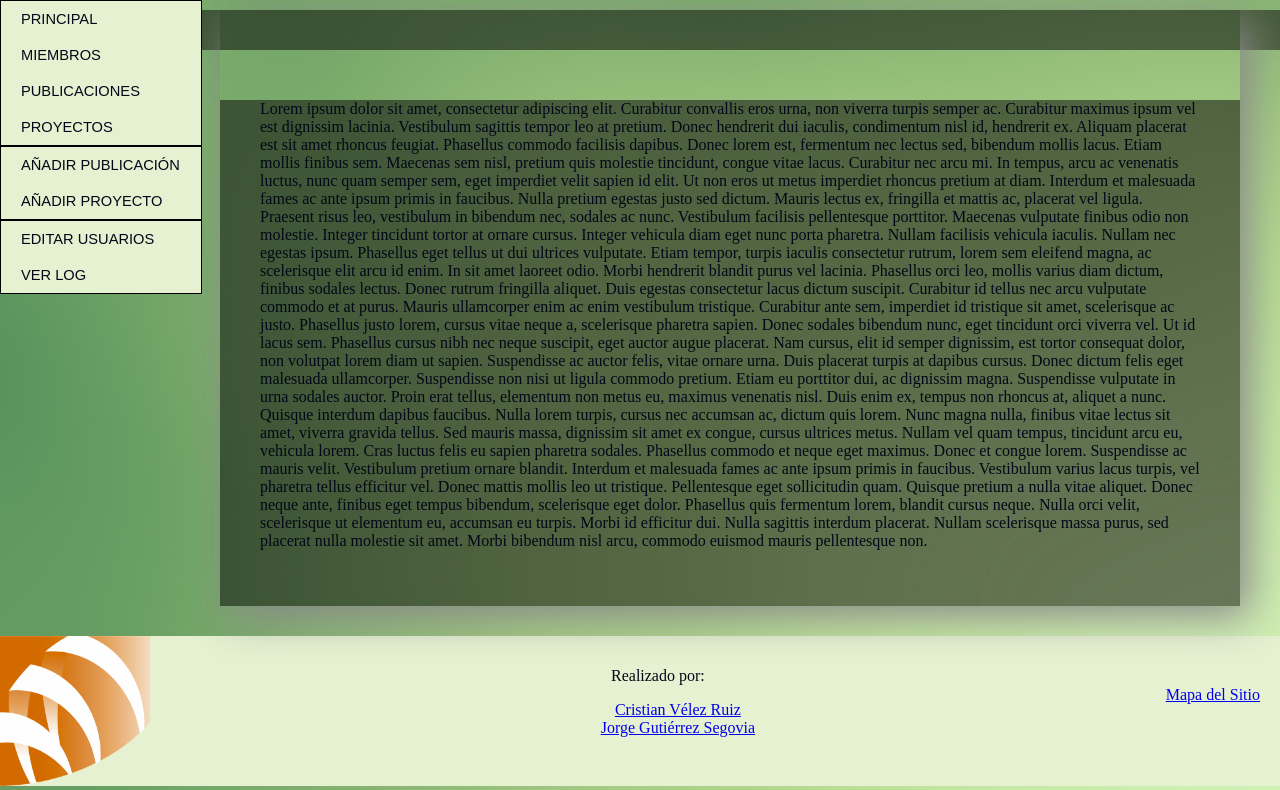
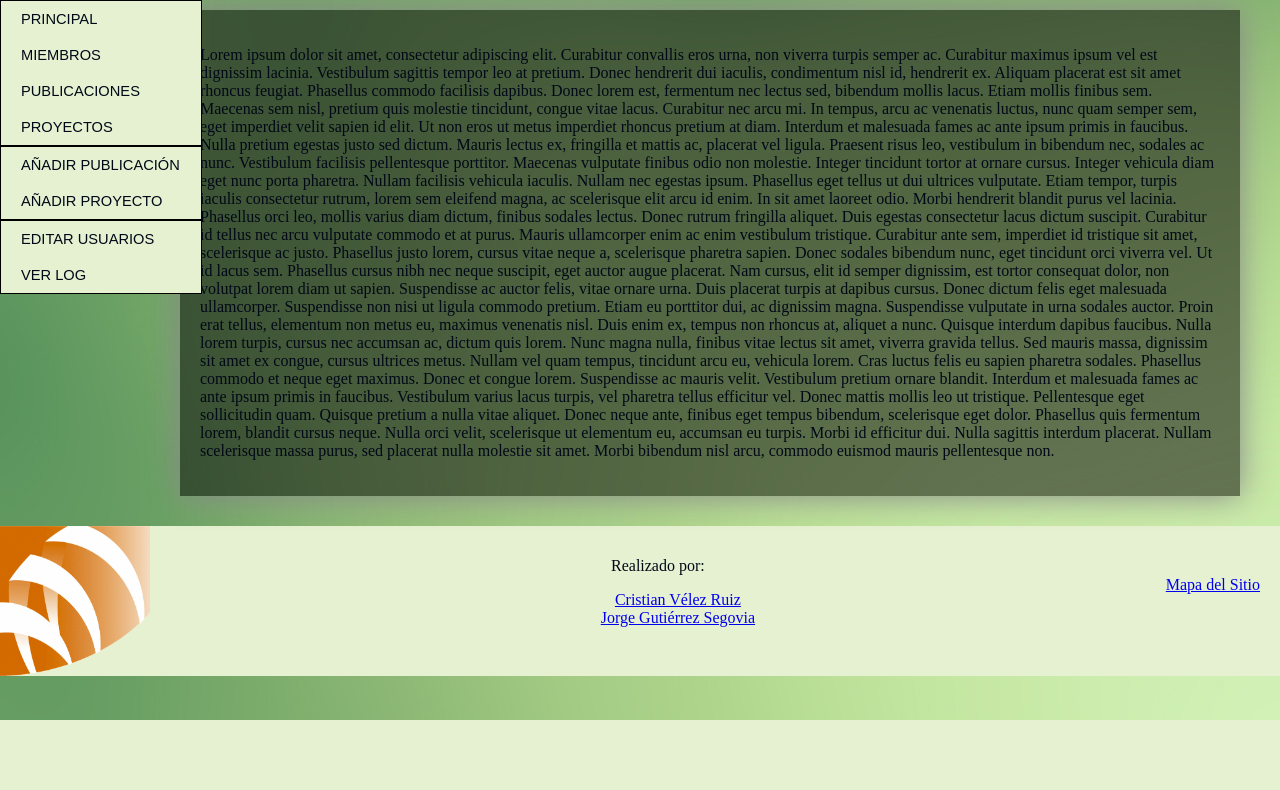
Before and after one commit to ainokila/ProyectoTW-WebInvestigacion, a PHP site: page /html/principal.html in a window 1280 px wide. Shown: the part 80-870 px from the top of the page. After the commit the page ends 800 px from the top, so only its background shows below. Run offline with PHP 8.4, Linux system fonts and the light colour scheme.

Commit message:
principal.css

```diff
--- a/css/principal.css
+++ b/css/principal.css
@@ -14,13 +14,12 @@
 .principal-der{
     float: right;
     width: 85%;
-    box-shadow: 10px 10px 40px #888888;
-}
-
-.principal{
+    box-shadow: 0px 0px 30px #888888;
     margin-top: 90px;
     background: rgb(0, 0, 0,0.5);
     color: #000817;
+    padding: 20px;
 }
 
+
 /*************************FIN principal******************************************/
--- a/html/principal.html
+++ b/html/principal.html
@@ -47,17 +47,15 @@
 			</div>
 		</div>
 		<div class="principal-der">
-			<div class="principal">
-				<p>Lorem ipsum dolor sit amet, consectetur adipiscing elit. Curabitur convallis eros urna, non viverra turpis semper ac. Curabitur maximus ipsum vel est dignissim lacinia. Vestibulum sagittis tempor leo at pretium. Donec hendrerit dui iaculis, condimentum nisl id, hendrerit ex. Aliquam placerat est sit amet rhoncus feugiat. Phasellus commodo facilisis dapibus. Donec lorem est, fermentum nec lectus sed, bibendum mollis lacus. Etiam mollis finibus sem. Maecenas sem nisl, pretium quis molestie tincidunt, congue vitae lacus. Curabitur nec arcu mi. In tempus, arcu ac venenatis luctus, nunc quam semper sem, eget imperdiet velit sapien id elit.
+			<p>Lorem ipsum dolor sit amet, consectetur adipiscing elit. Curabitur convallis eros urna, non viverra turpis semper ac. Curabitur maximus ipsum vel est dignissim lacinia. Vestibulum sagittis tempor leo at pretium. Donec hendrerit dui iaculis, condimentum nisl id, hendrerit ex. Aliquam placerat est sit amet rhoncus feugiat. Phasellus commodo facilisis dapibus. Donec lorem est, fermentum nec lectus sed, bibendum mollis lacus. Etiam mollis finibus sem. Maecenas sem nisl, pretium quis molestie tincidunt, congue vitae lacus. Curabitur nec arcu mi. In tempus, arcu ac venenatis luctus, nunc quam semper sem, eget imperdiet velit sapien id elit.
 
-				Ut non eros ut metus imperdiet rhoncus pretium at diam. Interdum et malesuada fames ac ante ipsum primis in faucibus. Nulla pretium egestas justo sed dictum. Mauris lectus ex, fringilla et mattis ac, placerat vel ligula. Praesent risus leo, vestibulum in bibendum nec, sodales ac nunc. Vestibulum facilisis pellentesque porttitor. Maecenas vulputate finibus odio non molestie. Integer tincidunt tortor at ornare cursus. Integer vehicula diam eget nunc porta pharetra. Nullam facilisis vehicula iaculis. Nullam nec egestas ipsum. Phasellus eget tellus ut dui ultrices vulputate.
+			Ut non eros ut metus imperdiet rhoncus pretium at diam. Interdum et malesuada fames ac ante ipsum primis in faucibus. Nulla pretium egestas justo sed dictum. Mauris lectus ex, fringilla et mattis ac, placerat vel ligula. Praesent risus leo, vestibulum in bibendum nec, sodales ac nunc. Vestibulum facilisis pellentesque porttitor. Maecenas vulputate finibus odio non molestie. Integer tincidunt tortor at ornare cursus. Integer vehicula diam eget nunc porta pharetra. Nullam facilisis vehicula iaculis. Nullam nec egestas ipsum. Phasellus eget tellus ut dui ultrices vulputate.
 
-				Etiam tempor, turpis iaculis consectetur rutrum, lorem sem eleifend magna, ac scelerisque elit arcu id enim. In sit amet laoreet odio. Morbi hendrerit blandit purus vel lacinia. Phasellus orci leo, mollis varius diam dictum, finibus sodales lectus. Donec rutrum fringilla aliquet. Duis egestas consectetur lacus dictum suscipit. Curabitur id tellus nec arcu vulputate commodo et at purus. Mauris ullamcorper enim ac enim vestibulum tristique. Curabitur ante sem, imperdiet id tristique sit amet, scelerisque ac justo. Phasellus justo lorem, cursus vitae neque a, scelerisque pharetra sapien. Donec sodales bibendum nunc, eget tincidunt orci viverra vel. Ut id lacus sem. Phasellus cursus nibh nec neque suscipit, eget auctor augue placerat.
+			Etiam tempor, turpis iaculis consectetur rutrum, lorem sem eleifend magna, ac scelerisque elit arcu id enim. In sit amet laoreet odio. Morbi hendrerit blandit purus vel lacinia. Phasellus orci leo, mollis varius diam dictum, finibus sodales lectus. Donec rutrum fringilla aliquet. Duis egestas consectetur lacus dictum suscipit. Curabitur id tellus nec arcu vulputate commodo et at purus. Mauris ullamcorper enim ac enim vestibulum tristique. Curabitur ante sem, imperdiet id tristique sit amet, scelerisque ac justo. Phasellus justo lorem, cursus vitae neque a, scelerisque pharetra sapien. Donec sodales bibendum nunc, eget tincidunt orci viverra vel. Ut id lacus sem. Phasellus cursus nibh nec neque suscipit, eget auctor augue placerat.
 
-				Nam cursus, elit id semper dignissim, est tortor consequat dolor, non volutpat lorem diam ut sapien. Suspendisse ac auctor felis, vitae ornare urna. Duis placerat turpis at dapibus cursus. Donec dictum felis eget malesuada ullamcorper. Suspendisse non nisi ut ligula commodo pretium. Etiam eu porttitor dui, ac dignissim magna. Suspendisse vulputate in urna sodales auctor. Proin erat tellus, elementum non metus eu, maximus venenatis nisl. Duis enim ex, tempus non rhoncus at, aliquet a nunc. Quisque interdum dapibus faucibus. Nulla lorem turpis, cursus nec accumsan ac, dictum quis lorem. Nunc magna nulla, finibus vitae lectus sit amet, viverra gravida tellus. Sed mauris massa, dignissim sit amet ex congue, cursus ultrices metus. Nullam vel quam tempus, tincidunt arcu eu, vehicula lorem. Cras luctus felis eu sapien pharetra sodales. Phasellus commodo et neque eget maximus.
+			Nam cursus, elit id semper dignissim, est tortor consequat dolor, non volutpat lorem diam ut sapien. Suspendisse ac auctor felis, vitae ornare urna. Duis placerat turpis at dapibus cursus. Donec dictum felis eget malesuada ullamcorper. Suspendisse non nisi ut ligula commodo pretium. Etiam eu porttitor dui, ac dignissim magna. Suspendisse vulputate in urna sodales auctor. Proin erat tellus, elementum non metus eu, maximus venenatis nisl. Duis enim ex, tempus non rhoncus at, aliquet a nunc. Quisque interdum dapibus faucibus. Nulla lorem turpis, cursus nec accumsan ac, dictum quis lorem. Nunc magna nulla, finibus vitae lectus sit amet, viverra gravida tellus. Sed mauris massa, dignissim sit amet ex congue, cursus ultrices metus. Nullam vel quam tempus, tincidunt arcu eu, vehicula lorem. Cras luctus felis eu sapien pharetra sodales. Phasellus commodo et neque eget maximus.
 
-				Donec et congue lorem. Suspendisse ac mauris velit. Vestibulum pretium ornare blandit. Interdum et malesuada fames ac ante ipsum primis in faucibus. Vestibulum varius lacus turpis, vel pharetra tellus efficitur vel. Donec mattis mollis leo ut tristique. Pellentesque eget sollicitudin quam. Quisque pretium a nulla vitae aliquet. Donec neque ante, finibus eget tempus bibendum, scelerisque eget dolor. Phasellus quis fermentum lorem, blandit cursus neque. Nulla orci velit, scelerisque ut elementum eu, accumsan eu turpis. Morbi id efficitur dui. Nulla sagittis interdum placerat. Nullam scelerisque massa purus, sed placerat nulla molestie sit amet. Morbi bibendum nisl arcu, commodo euismod mauris pellentesque non.</p>
-			</div>
+			Donec et congue lorem. Suspendisse ac mauris velit. Vestibulum pretium ornare blandit. Interdum et malesuada fames ac ante ipsum primis in faucibus. Vestibulum varius lacus turpis, vel pharetra tellus efficitur vel. Donec mattis mollis leo ut tristique. Pellentesque eget sollicitudin quam. Quisque pretium a nulla vitae aliquet. Donec neque ante, finibus eget tempus bibendum, scelerisque eget dolor. Phasellus quis fermentum lorem, blandit cursus neque. Nulla orci velit, scelerisque ut elementum eu, accumsan eu turpis. Morbi id efficitur dui. Nulla sagittis interdum placerat. Nullam scelerisque massa purus, sed placerat nulla molestie sit amet. Morbi bibendum nisl arcu, commodo euismod mauris pellentesque non.</p>
 		</div>
 	</div>
 
```
